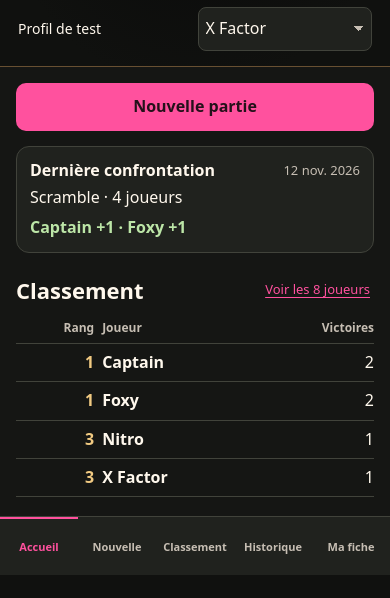
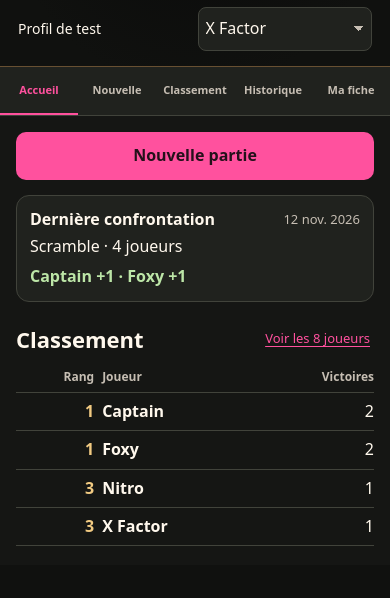
Before and after one commit to teamgolffight-del/golf-fight-league, a website: page demo/index.html in a window 390 px wide. Shown: the part 246-844 px from the top of the page. Drawn offline with Linux system fonts and the light colour scheme.

Commit message:
Move league navigation above the content

```diff
--- a/demo/index.html
+++ b/demo/index.html
@@ -117,13 +117,13 @@
   #gfl-inline-demo nav {
     display: grid;
     grid-template-columns: repeat(5, minmax(0, 1fr));
-    border-top: 1px solid var(--gfl-line);
+    border-bottom: 1px solid var(--gfl-line);
     background: var(--gfl-panel);
   }
   #gfl-inline-demo nav button {
     min-height: 58px;
     border: 0;
-    border-top: 2px solid transparent;
+    border-bottom: 2px solid transparent;
     background: transparent;
     padding: 5px 0;
     color: var(--gfl-muted);
@@ -193,6 +193,12 @@
     background-repeat: no-repeat;
   }
   #gfl-inline-demo :focus-visible { outline: 2px solid var(--gfl-green); outline-offset: -2px; }
+  @media (max-width: 600px) {
+    html { scroll-padding-top: 50px; }
+    #gfl-inline-demo .gfl-app { overflow: clip; }
+    #gfl-inline-demo nav { position: sticky; top: 0; z-index: 1; }
+    #gfl-inline-demo nav button { min-height: 48px; }
+  }
   @media (max-width: 420px) {
     #gfl-inline-demo { padding: 0; }
     #gfl-inline-demo .gfl-app { border: 0; border-radius: 0; }
@@ -211,6 +217,13 @@
       <p class="gfl-small">Démonstration · Parties fictives<br>Les essais restent dans ce navigateur.</p>
       <label class="gfl-field">Profil de test<select id="gfl-demo-player" disabled></select></label>
     </header>
+    <nav aria-label="Navigation principale">
+      <button type="button" data-go="home" aria-current="page">Accueil</button>
+      <button type="button" data-go="new">Nouvelle</button>
+      <button type="button" data-go="ranking">Classement</button>
+      <button type="button" data-go="history">Historique</button>
+      <button type="button" data-go="profile">Ma fiche</button>
+    </nav>
     <p id="gfl-app-alert" class="gfl-feedback gfl-app-alert" role="status">Chargement de la League…</p>
 
     <section class="gfl-view gfl-stack" data-view="home" aria-label="Accueil">
@@ -293,13 +306,6 @@
       <button class="gfl-link" data-go="history" data-player="x-factor" type="button">Voir mes confrontations</button>
     </section>
 
-    <nav aria-label="Navigation principale">
-      <button type="button" data-go="home" aria-current="page">Accueil</button>
-      <button type="button" data-go="new">Nouvelle</button>
-      <button type="button" data-go="ranking">Classement</button>
-      <button type="button" data-go="history">Historique</button>
-      <button type="button" data-go="profile">Ma fiche</button>
-    </nav>
   </div>
 </div>
 
```
Also changed, not shown: dist/index.html.
